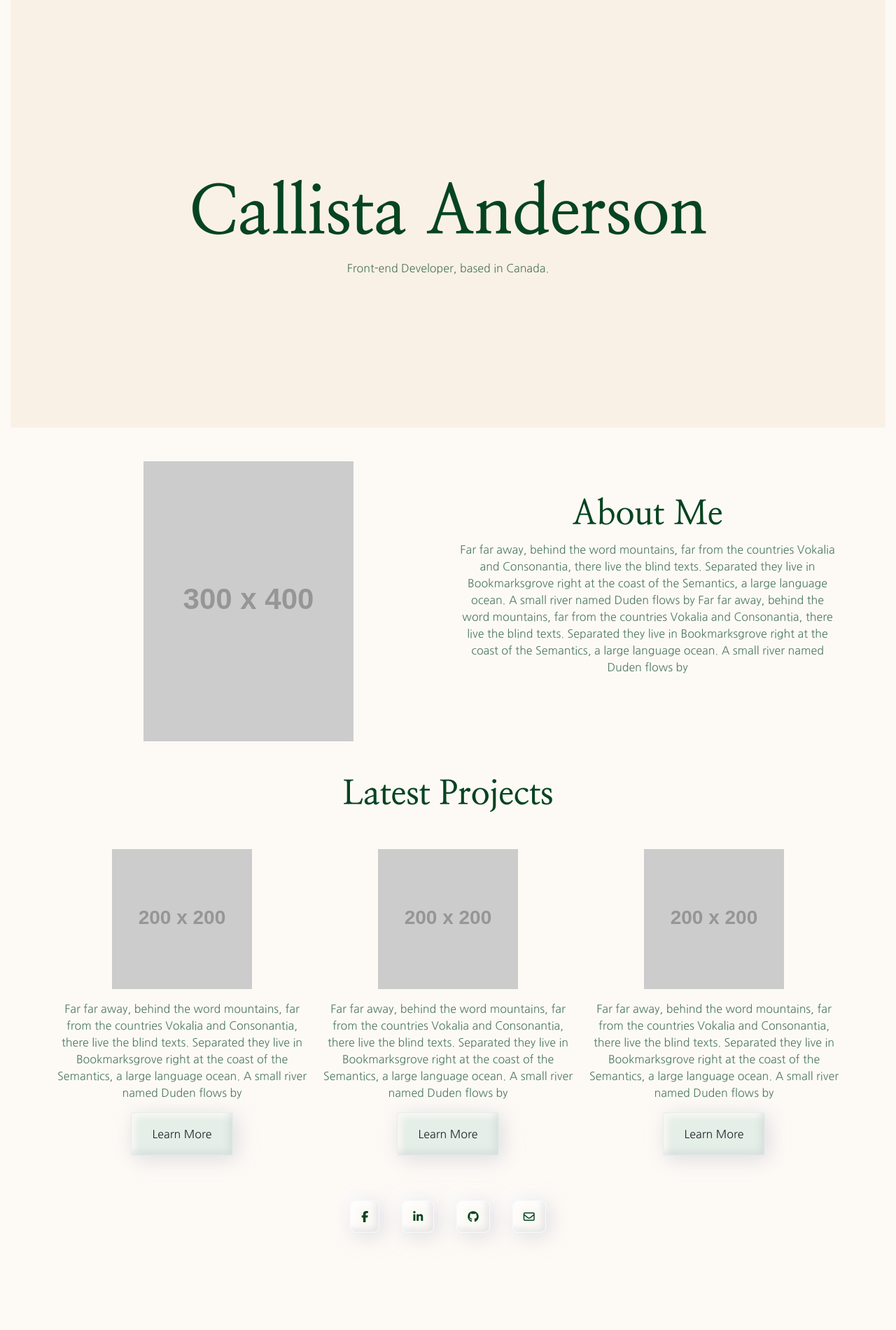
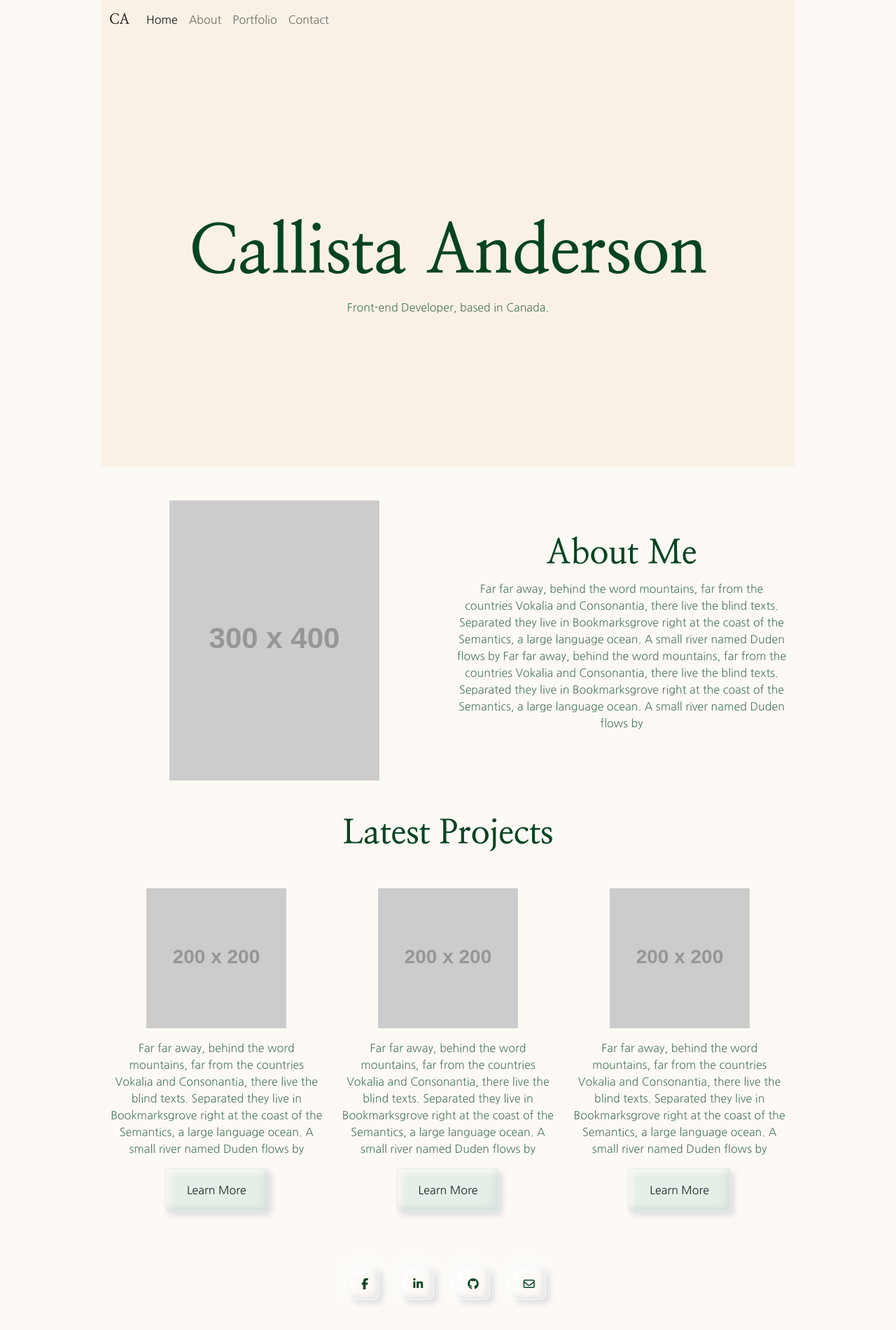
Before and after one commit to callistaanderson/shecodes-portfolio-project, a plain HTML site: page index.html in a window 1280 px wide. Shown: the whole page at 70% size. Before the commit the page ends 1825 px from the top, so only its background shows below. Drawn offline with nearby package versions, Linux system fonts and the light colour scheme; placeholder pictures from the web are drawn by us.

Commit message:
added navbar

```diff
--- a/index.html
+++ b/index.html
@@ -28,20 +28,44 @@
     <link rel="stylesheet" href="src/style.css" />
   </head>
   <body>
+    <nav class="navbar sticky-top navbar-expand-md navbar-light">
+      <div class="container-fluid">
+        <a class="navbar-brand" href="#">CA</a>
+        <button
+          class="navbar-toggler"
+          type="button"
+          data-bs-toggle="collapse"
+          data-bs-target="#navbarNavAltMarkup"
+          aria-controls="navbarNavAltMarkup"
+          aria-expanded="false"
+          aria-label="Toggle navigation"
+        >
+          <span class="navbar-toggler-icon"></span>
+        </button>
+        <div class="collapse navbar-collapse" id="navbarNavAltMarkup">
+          <div class="navbar-nav">
+            <a class="nav-link active" aria-current="page" href="#">Home</a>
+            <a class="nav-link" href="#">About</a>
+            <a class="nav-link" href="#">Portfolio</a>
+            <a class="nav-link" href="#">Contact</a>
+          </div>
+        </div>
+      </div>
+    </nav>
     <div class="hero">
       <h1 class="pt-5">Callista Anderson</h1>
       <p>Front-end Developer, based in Canada.</p>
     </div>
     <div class="container mt-5">
       <div class="row">
-        <div class="col-sm-6">
+        <div class="col-md-6">
           <img
             src="https://via.placeholder.com/300x400.png?text=Photo+of+Callista+Anderson"
             class="img-fluid"
             alt="Photo of Callista Anderson"
           />
         </div>
-        <div class="col-sm-6 mt-5">
+        <div class="col-md-6 mt-5">
           <h2>About Me</h2>
           <p>
             Far far away, behind the word mountains, far from the countries
@@ -60,10 +84,10 @@
     <h2 class="mt-5">Latest Projects</h2>
     <div class="container mt-5">
       <div class="row">
-        <div class="col-sm-4">
+        <div class="col-md-4">
           <img
             src="https://via.placeholder.com/200.png?text=Photo+of+Weather+App"
-            class="img-fluid mb-3"
+            class="img-fluid mb-3 project-img"
             alt="Photo of Weather App"
           />
           <p>
@@ -72,14 +96,14 @@
             live in Bookmarksgrove right at the coast of the Semantics, a large
             language ocean. A small river named Duden flows by
           </p>
-          <a class="btn main-btn" href="..." title="Weather Project"
+          <a class="btn main-btn mb-3" href="..." title="Weather Project"
             >Learn More</a
           >
         </div>
-        <div class="col-sm-4">
+        <div class="col-md-4">
           <img
             src="https://via.placeholder.com/200.png?text=Photo+of+Vacation+Page"
-            class="img-fluid mb-3"
+            class="img-fluid mb-3 project-img"
             alt="Photo of Vacation Home Page"
           />
           <p>
@@ -88,14 +112,14 @@
             live in Bookmarksgrove right at the coast of the Semantics, a large
             language ocean. A small river named Duden flows by
           </p>
-          <a class="btn main-btn" href="..." title="Vacation Home Project"
+          <a class="btn main-btn mb-3" href="..." title="Vacation Home Project"
             >Learn More</a
           >
         </div>
-        <div class="col-sm-4">
+        <div class="col-md-4">
           <img
             src="https://via.placeholder.com/200.png?text=Photo+of+DogDaycare+Page"
-            class="img-fluid mb-3"
+            class="img-fluid mb-3 project-img"
             alt="Photo of Dog Daycare Page"
           />
           <p>
--- a/src/style.css
+++ b/src/style.css
@@ -5,11 +5,17 @@
   --bkgrd-accent-color: #faf1e6;
 }
 body {
-  max-width: 1250px;
+  max-width: 992px;
   margin: 0 auto;
   font-family: "Nanum Gothic", sans-serif;
   background-color: var(--bkgrd-color);
   text-align: center;
+}
+.navbar {
+  background-color: var(--bkgrd-accent-color);
+}
+.navbar-brand {
+  font-family: "Nanum Myeongjo", serif;
 }
 .hero {
   background-color: var(--bkgrd-accent-color);
@@ -33,7 +39,7 @@ p {
 .main-btn {
   padding: 18px 30px;
   background-color: var(--accent-color);
-  box-shadow: 5px 5px 30px 0 rgba(174, 174, 192, 0.4),
+  box-shadow: 5px 5px 10px 0 rgba(174, 174, 192, 0.4),
     -5px -5px 30px 0 rgba(253, 250, 246, 1),
     inset -5px -5px 10px 0 rgba(174, 174, 192, 0.25),
     inset 5px 5px 10px 0 rgba(253, 250, 246, 1);
@@ -42,9 +48,17 @@ p {
   color: var(--primary-color);
   padding: 10px 15px;
   border-radius: 8px;
-  background-color: rgba(228, 239, 231, 0.05);
-  box-shadow: 5px 5px 30px 0 rgba(174, 174, 192, 0.4),
+  background-color: var(--bkgrd-color);
+  box-shadow: 5px 5px 10px 0 rgba(174, 174, 192, 0.4),
     -5px -5px 30px 0 rgba(255, 255, 255, 1),
     inset -5px -5px 10px 0 rgba(174, 174, 192, 0.25),
     inset 5px 5px 10px 0 rgba(255, 255, 255, 1);
 }
+@media (max-width: 768px) {
+  h1 {
+    font-size: 55px;
+  }
+  .project-img {
+    display: none;
+  }
+}
```
